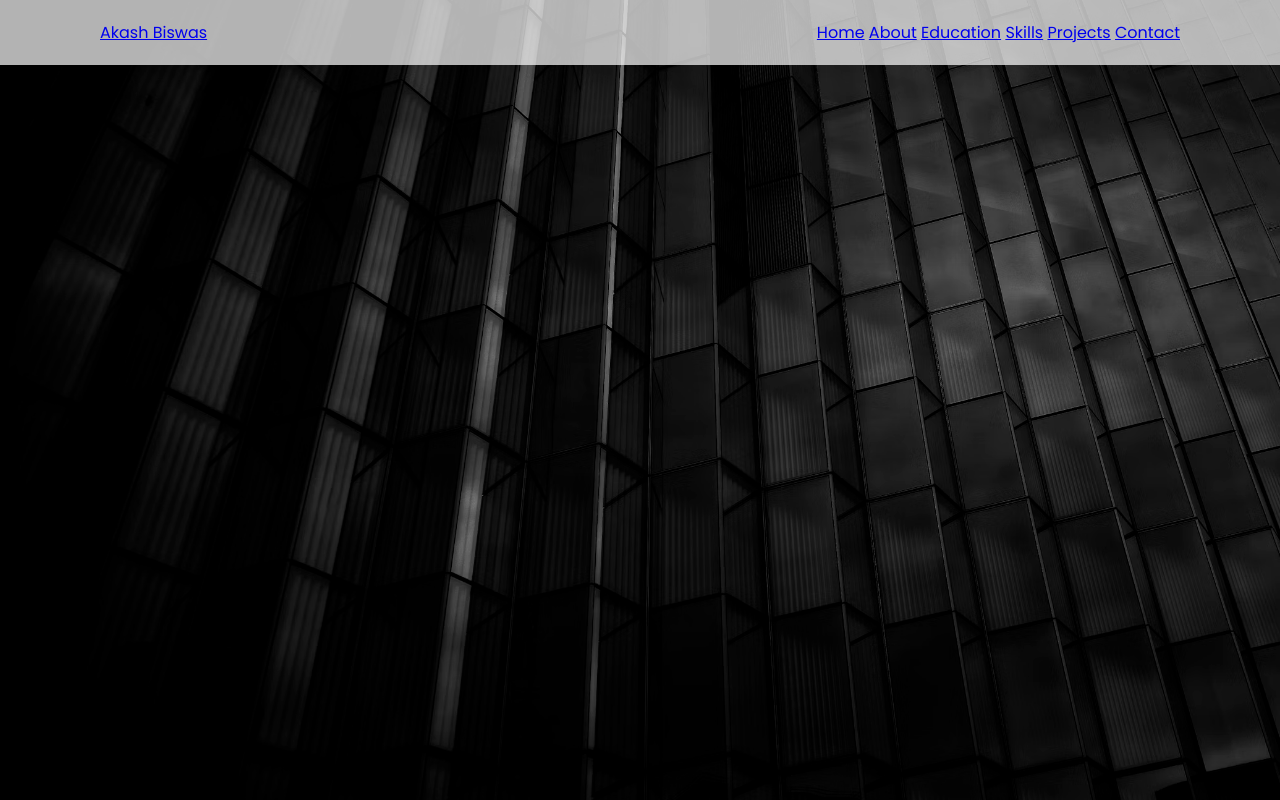
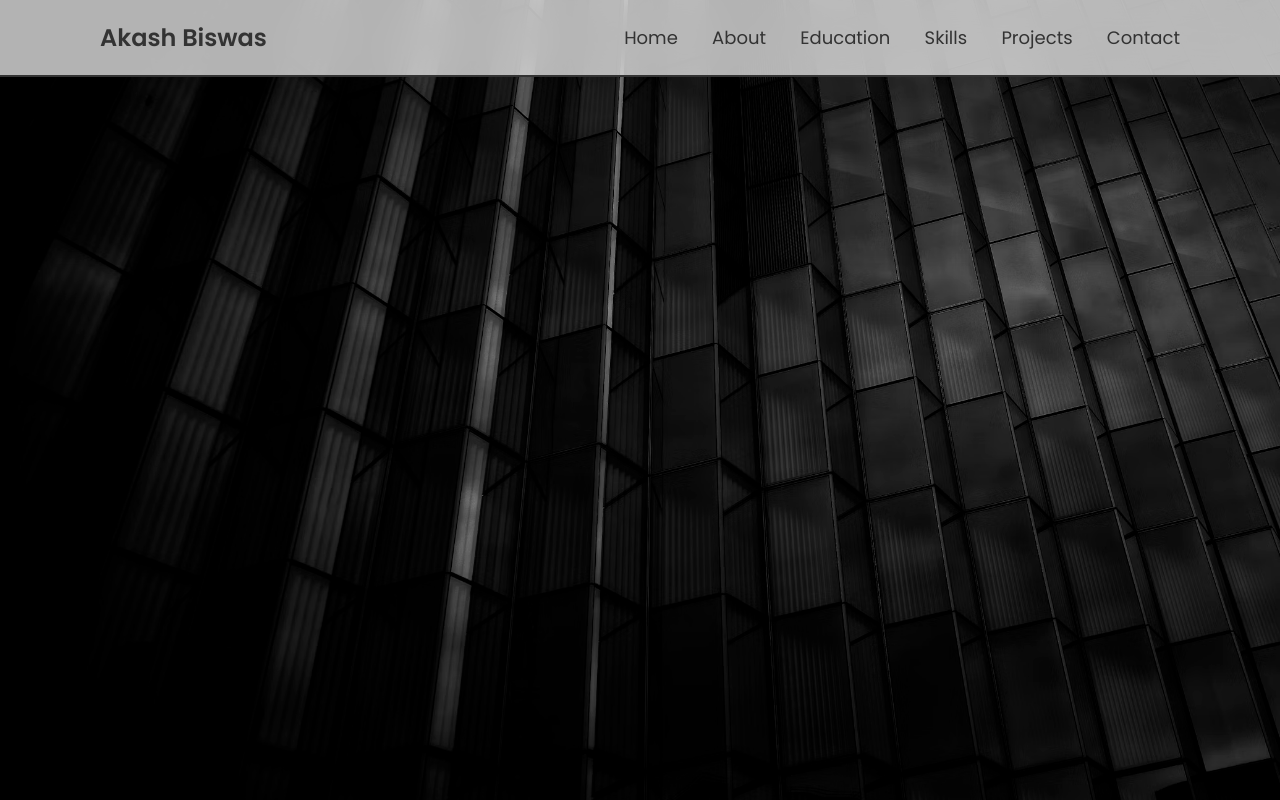
Before and after one commit to akash-kumar-biswas/web-practice, a plain HTML site: page simple-nav-bar/index.html in a window 1280 px wide. Drawn offline with Linux system fonts and the light colour scheme.

Commit message:
style the navlinks and logo

```diff
--- a/simple-nav-bar/index.html
+++ b/simple-nav-bar/index.html
@@ -9,7 +9,7 @@
     <body>
         <header class="header">
             <a href="#" class="logo">Akash Biswas</a>
-            <nav>
+            <nav class="navbar">
                 <a href="#home">Home</a>
                 <a href="#about">About</a>
                 <a href="#education">Education</a>
--- a/simple-nav-bar/style.css
+++ b/simple-nav-bar/style.css
@@ -24,4 +24,26 @@ body{
   display: flex;
   justify-content: space-between;
   align-items: center;
+  backdrop-filter: blur(20px);
+  border-bottom: #333 2px solid;
 }
+
+.logo{
+  font-size: 24px;
+  font-weight: 600;
+  color: #333;
+  text-decoration: none;
+  cursor: default;
+}
+
+.navbar a{
+  margin-left:30px;
+  font-size: 18px;
+  color: #333;
+  text-decoration: none;
+  transition: color .3s ease;
+}
+
+.navbar a:hover{
+  color: #f70303;
+}
```
